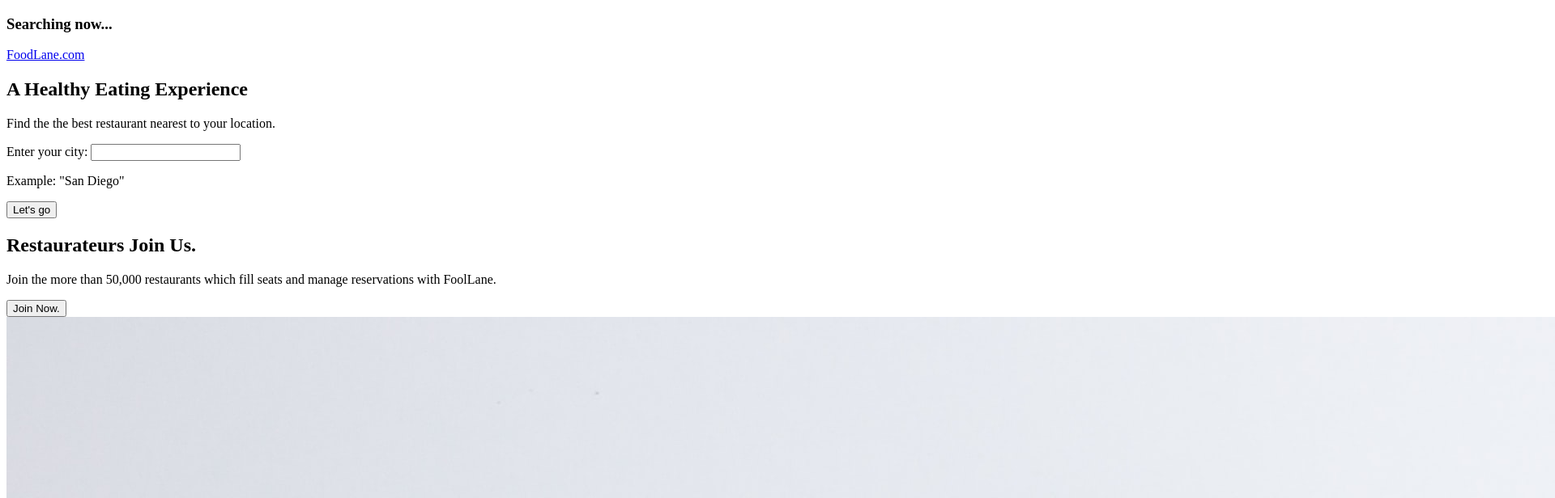
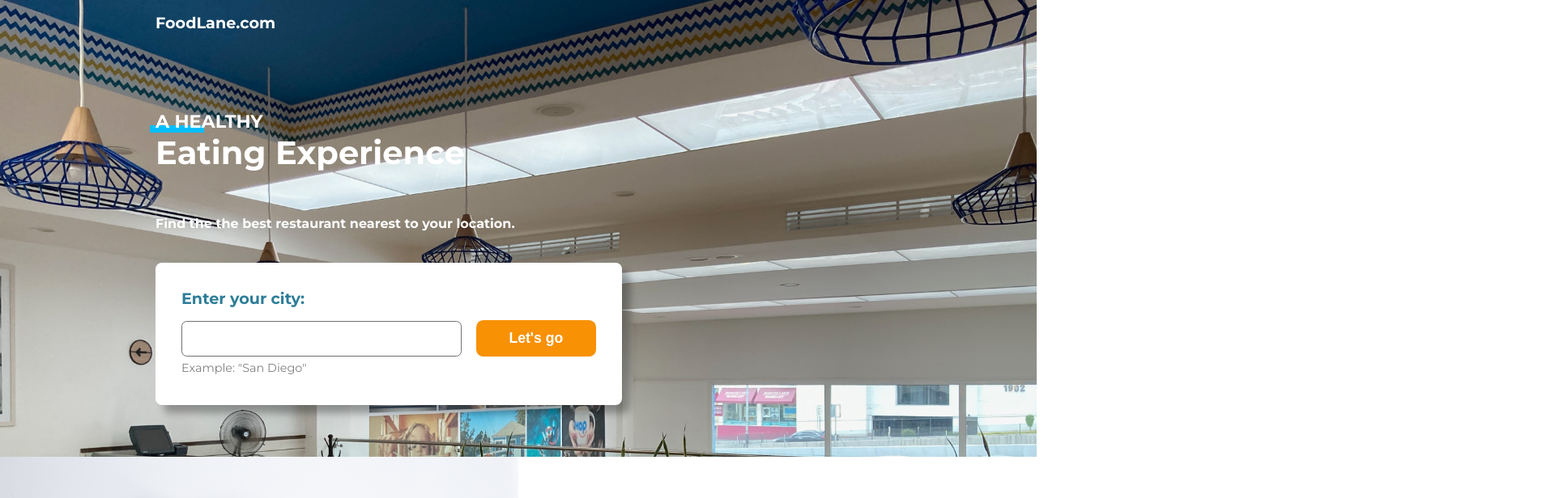
Before and after one commit to akshat-o5/Resturant-Finder, a plain HTML site: page index.html in a window 1280 px wide. Shown: the top 616 px of the page at 81% size, 1920 px wide, since content can reach past the window. Drawn offline with Linux system fonts and the light colour scheme.

Commit message:
html code updated

```diff
--- a/index.html
+++ b/index.html
@@ -10,7 +10,7 @@
         <title></title>
         <meta name="description" content="">
         <meta name="viewport" content="width=device-width, initial-scale=1">
-        <link rel="stylesheet" href="">
+        <link rel="stylesheet" href="style.css">
     </head>
     <body>
         <div class="overlay" id="overlay">
@@ -48,6 +48,6 @@
             </div>
             <img src="momos.jpg">
         </section>
-        <script src="" async defer></script>
+        <script src="script.js" async defer></script>
     </body>
 </html>
```
